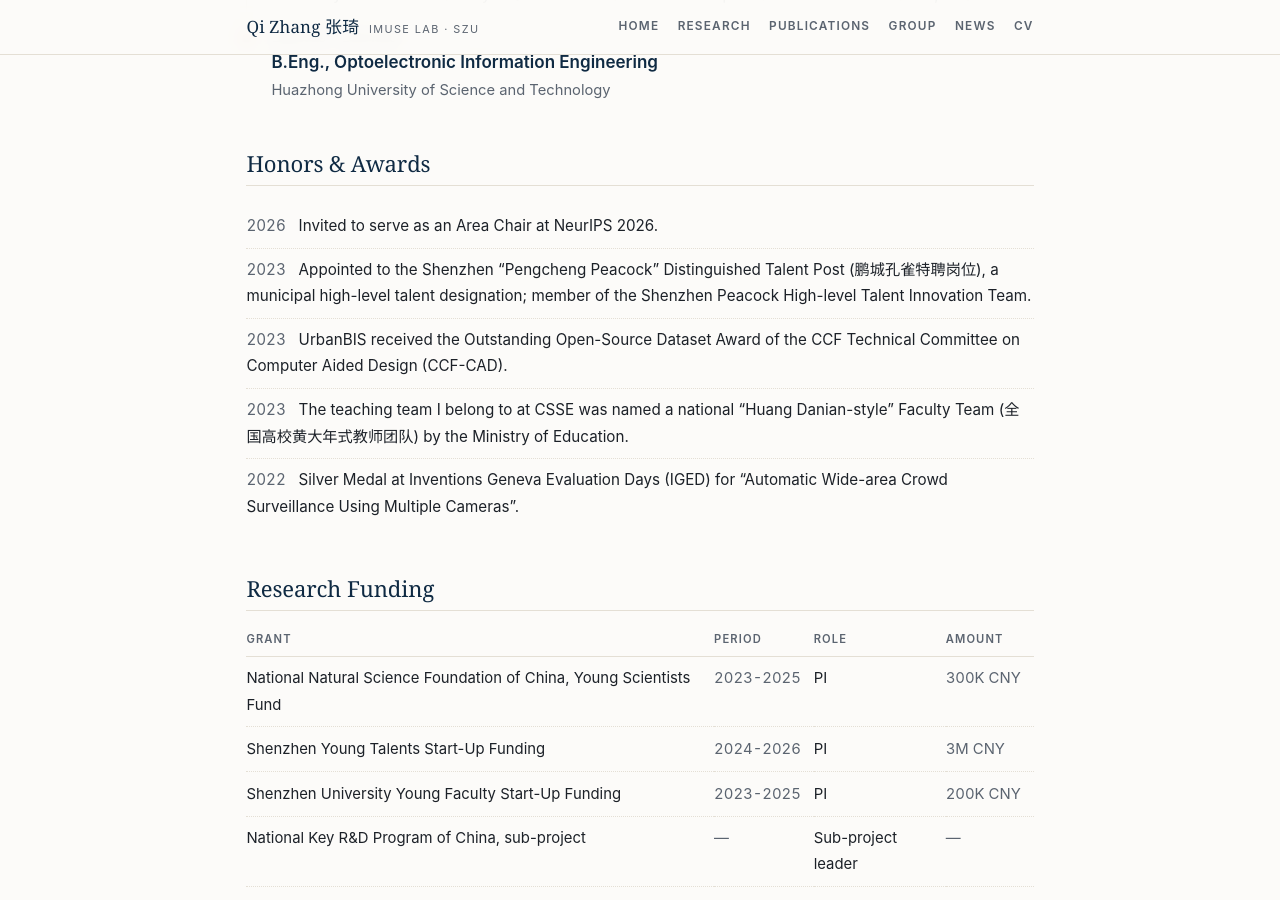
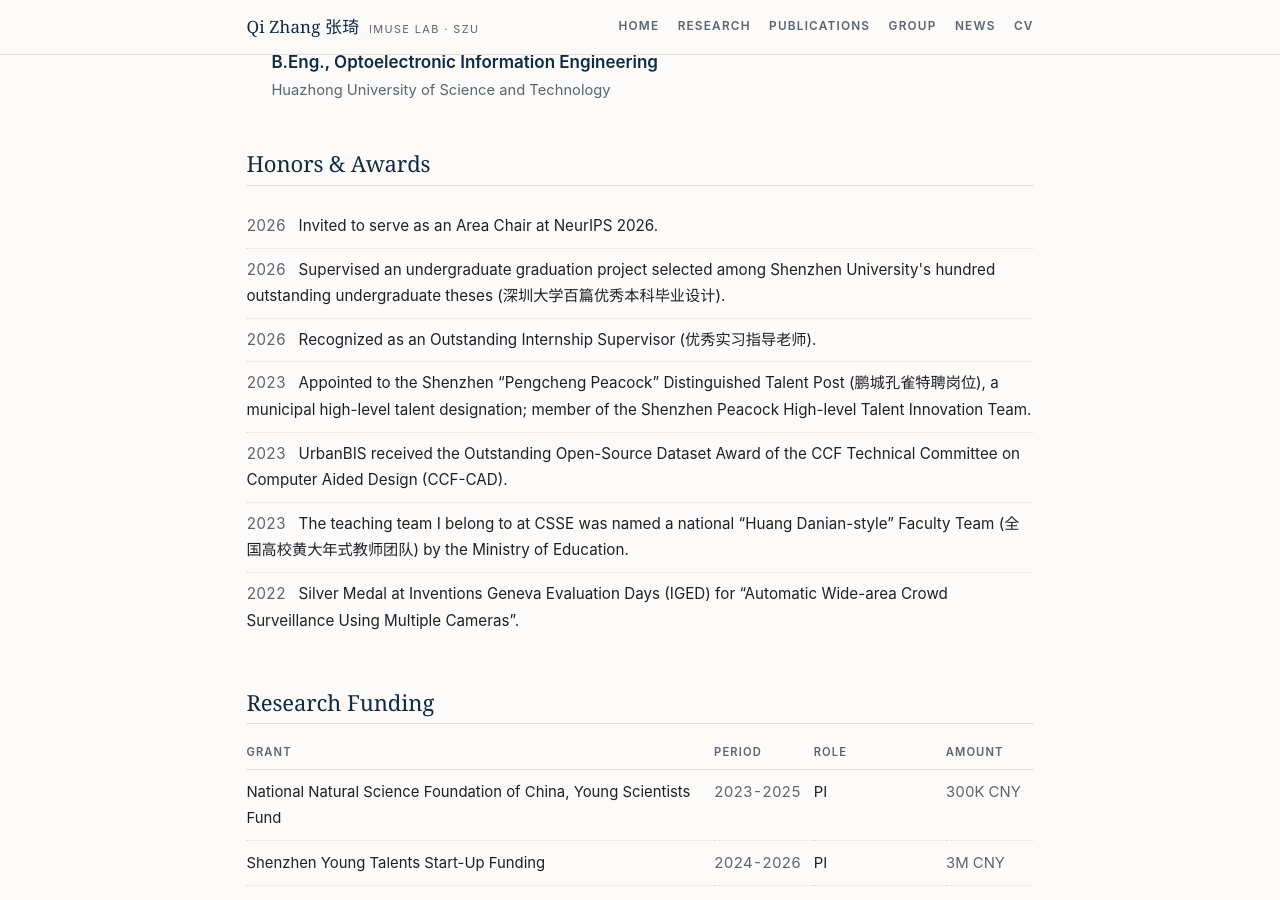
Before and after one commit to zqyq/zqyq.github.io, a Jekyll site: the page built from about/index.html, in a window 1280 px wide and 900 px high, scrolled down 1376 px. Built offline with Jekyll 4.4.1, drawn with Linux system fonts in a browser that asks for light colours.

Commit message:
Add the 2026 teaching recognitions to Honors & Awards
An undergraduate graduation project selected among the university's hundred
outstanding theses, and the outstanding internship supervisor recognition.
This is the mentoring evidence the group page prose only gestured at, now
dated and on the CV.

```diff
--- a/_data/profile.yml
+++ b/_data/profile.yml
@@ -101,6 +101,11 @@ patents:
 honors:
   - year: 2026
     text: "Invited to serve as an Area Chair at NeurIPS 2026."
+  - year: 2026
+    text: "Supervised an undergraduate graduation project selected among Shenzhen University's hundred outstanding
+      undergraduate theses (深圳大学百篇优秀本科毕业设计)."
+  - year: 2026
+    text: "Recognized as an Outstanding Internship Supervisor (优秀实习指导老师)."
   - year: 2023
     text: "Appointed to the Shenzhen &ldquo;Pengcheng Peacock&rdquo; Distinguished Talent Post (鹏城孔雀特聘岗位), a municipal high-level talent designation; member of the Shenzhen Peacock High-level Talent Innovation Team."
   - year: 2023
```
